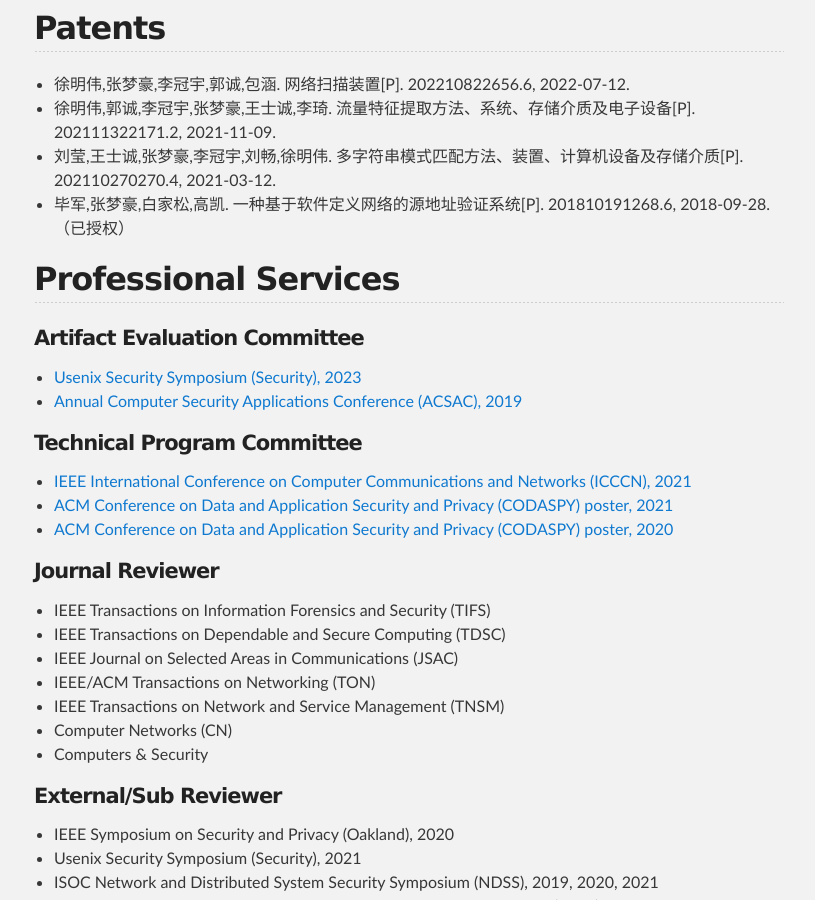
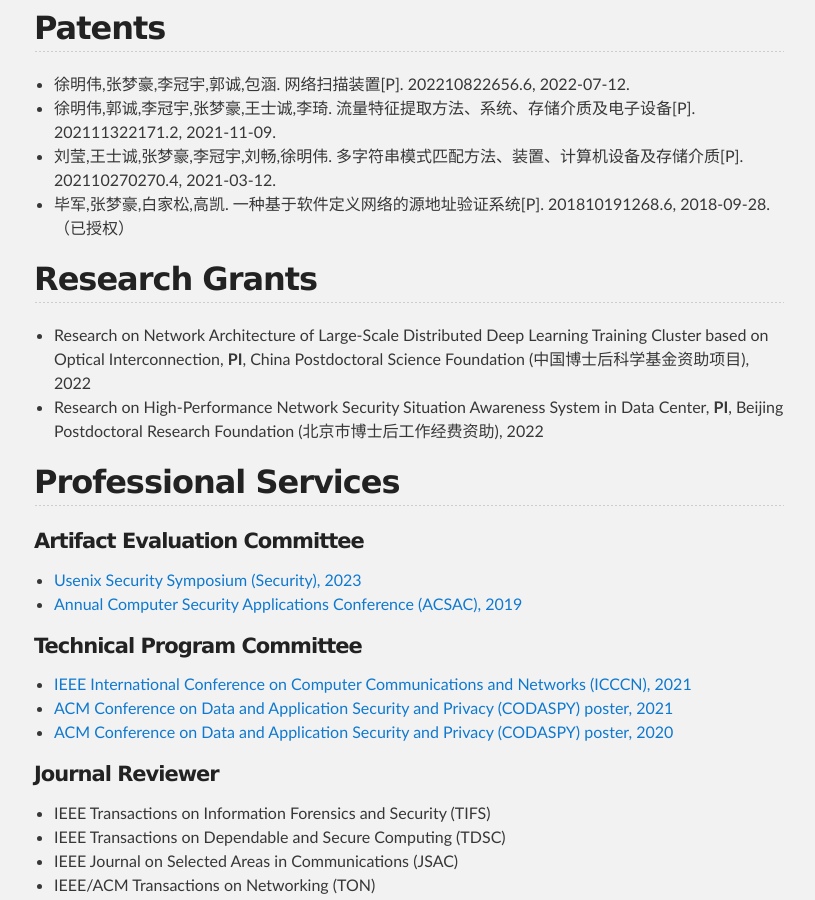
Before and after one commit to zhangmenghao/zhangmenghao.github.io, a Jekyll site: the page built from index.md, in a window 1280 px wide and 900 px high, scrolled down 3142 px. Shown: the whole window, without its empty margins (231-1046 px from the left). Built offline with Jekyll 4.4.1, drawn with Linux system fonts in a browser that asks for light colours.

Commit message:
Add grants

```diff
--- a/index.md
+++ b/index.md
@@ -115,6 +115,10 @@
 1. DoS Attack Defense Framework for SDN Infrastructure, CERNET Annual Symposium, Jinan, Shandong, China, Nov. 19, 2017
 -->
 
+## Research Grants
+* Research on Network Architecture of Large-Scale Distributed Deep Learning Training Cluster based on Optical Interconnection, __PI__, China Postdoctoral Science Foundation (中国博士后科学基金资助项目), 2022
+* Research on High-Performance Network Security Situation Awareness System in Data Center, __PI__, Beijing Postdoctoral Research Foundation (北京市博士后工作经费资助), 2022
+
 
 ## Professional Services
 #### Artifact Evaluation Committee
```
